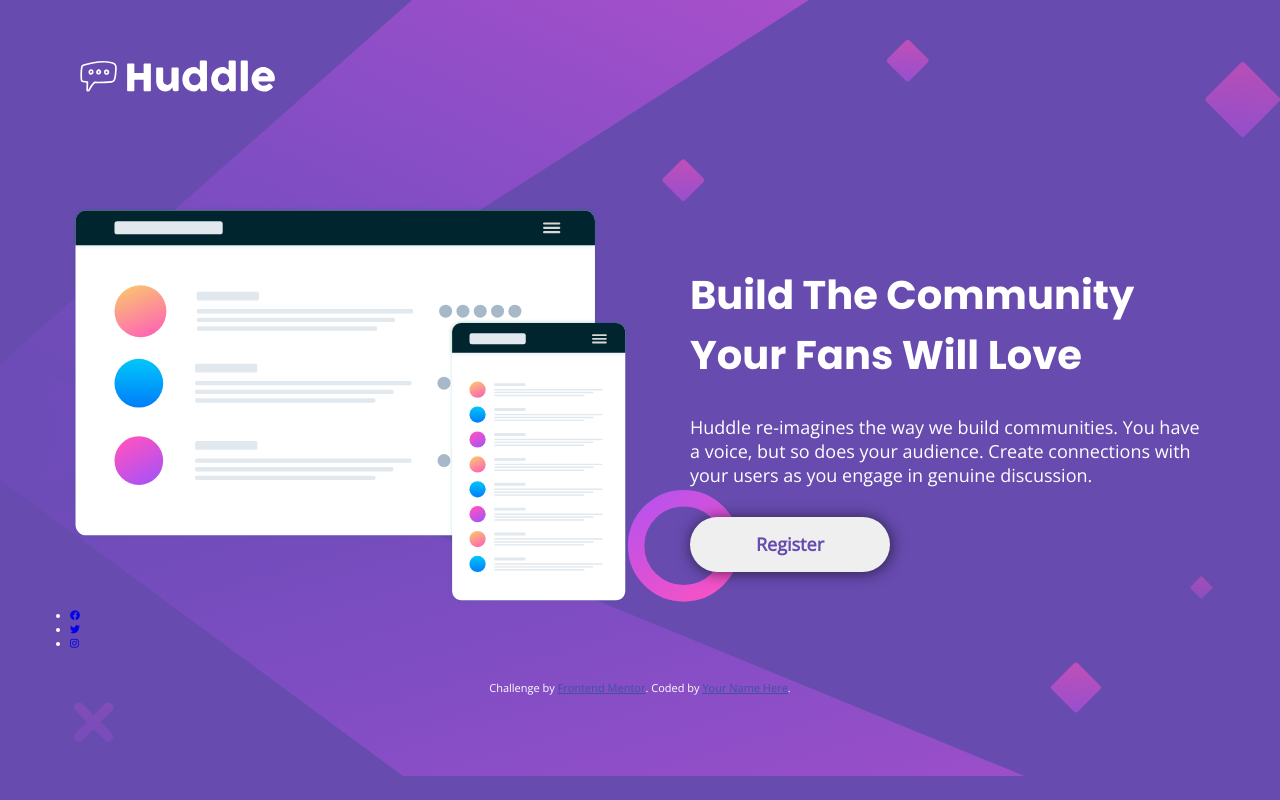
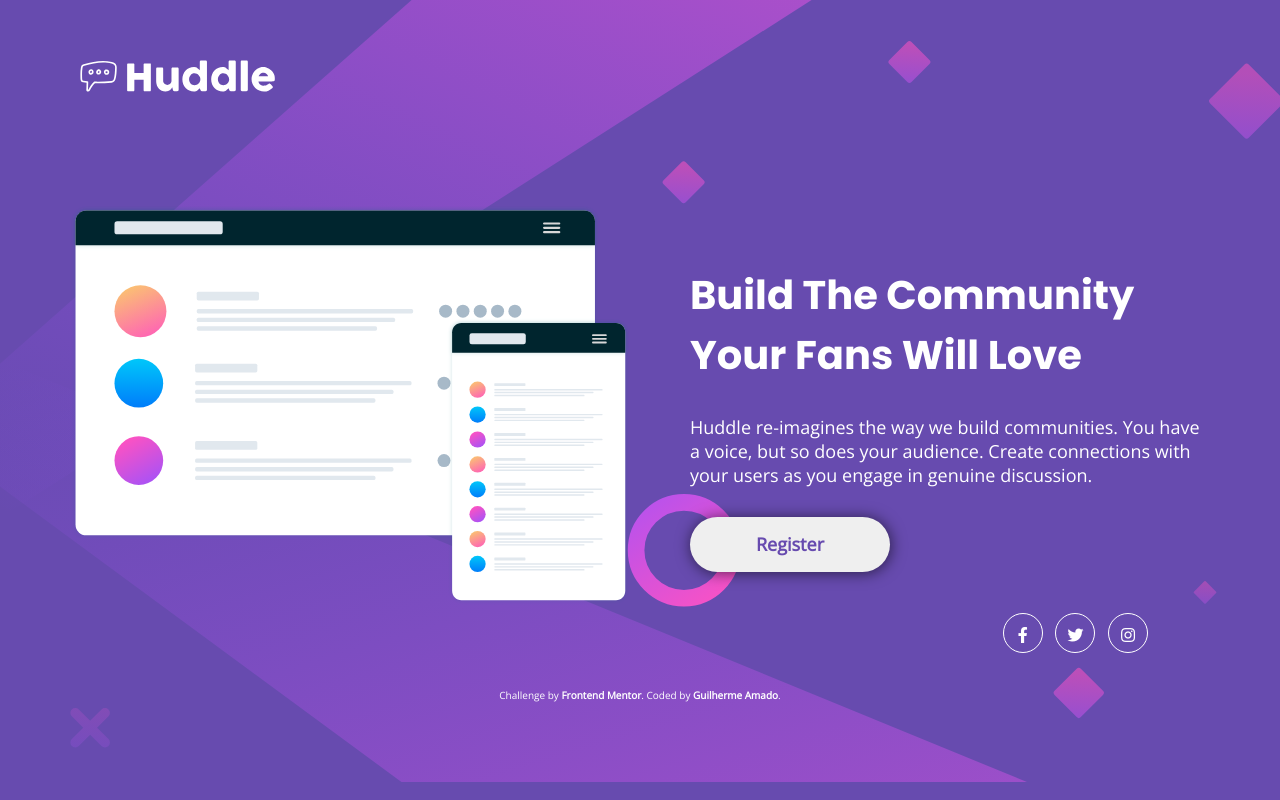
Before and after one commit to GuilhermeAmado/huddle-landing-page-with-single-introductory-section, a plain HTML site: page index.html in a window 1280 px wide. Drawn offline with nearby package versions, Linux system fonts and the light colour scheme.

Commit message:
Added footer styles

```diff
--- a/css/style.css
+++ b/css/style.css
@@ -37,6 +37,11 @@ main {
     display: flex;
 }
 
+a {
+    color: #fff;
+    text-decoration: none;
+}
+
 h1 {
     font-family: "Poppins", sans-serif;
     font-size: 4rem;
@@ -67,6 +72,10 @@ button:hover {
     transform: scale(1.1);
 }
 
+ul {
+    list-style: none;
+}
+
 .logo {
     width: 21rem;
 }
@@ -84,3 +93,34 @@ button:hover {
     padding-top: 6rem;
     padding-left: 6rem;
 }
+
+.social {
+    display: flex;
+    flex-direction: row-reverse;
+}
+
+.social ul {
+    margin-right: 5%;
+}
+
+.social li {
+    border: 1px solid #fff;
+    border-radius: 50%;
+    display: inline-block;
+    font-size: 1.6rem;
+    padding: 1rem;
+    height: 4rem;
+    text-align: center;
+    width: 4rem;
+    margin: .5rem;
+}
+
+.attribution {
+    font-size: 1rem;
+    text-align: center;
+}
+
+.attribution a {
+    color: #fff;
+    font-weight: bold;
+}
--- a/index.html
+++ b/index.html
@@ -11,13 +11,8 @@
   <link rel="stylesheet" href="css/style.css">
 
   <title>Frontend Mentor | Huddle landing page with single introductory section</title>
+</head>
 
-  <!-- Feel free to remove these styles or customise in your own stylesheet 👍 -->
-  <style>
-    .attribution { font-size: 11px; text-align: center; }
-    .attribution a { color: hsl(228, 45%, 44%); }
-  </style>
-</head>
 <body>
 
   <header>
@@ -39,7 +34,7 @@
   <footer>
     <div class="social">
       <ul>
-        <li><a href="#"><i class="fab fa-facebook"></i></a></li>
+        <li><a href="#"><i class="fab fa-facebook-f"></i></a></li>
         <li><a href="#"><i class="fab fa-twitter"></i></a></li>
         <li><a href="#"><i class="fab fa-instagram"></i></a></li>
       </ul>
@@ -47,7 +42,7 @@
 
     <p class="attribution">
       Challenge by <a href="https://www.frontendmentor.io?ref=challenge" target="_blank">Frontend Mentor</a>.
-      Coded by <a href="#">Your Name Here</a>.
+      Coded by <a href="#">Guilherme Amado</a>.
     </p>
   </footer>
 </body>
```
